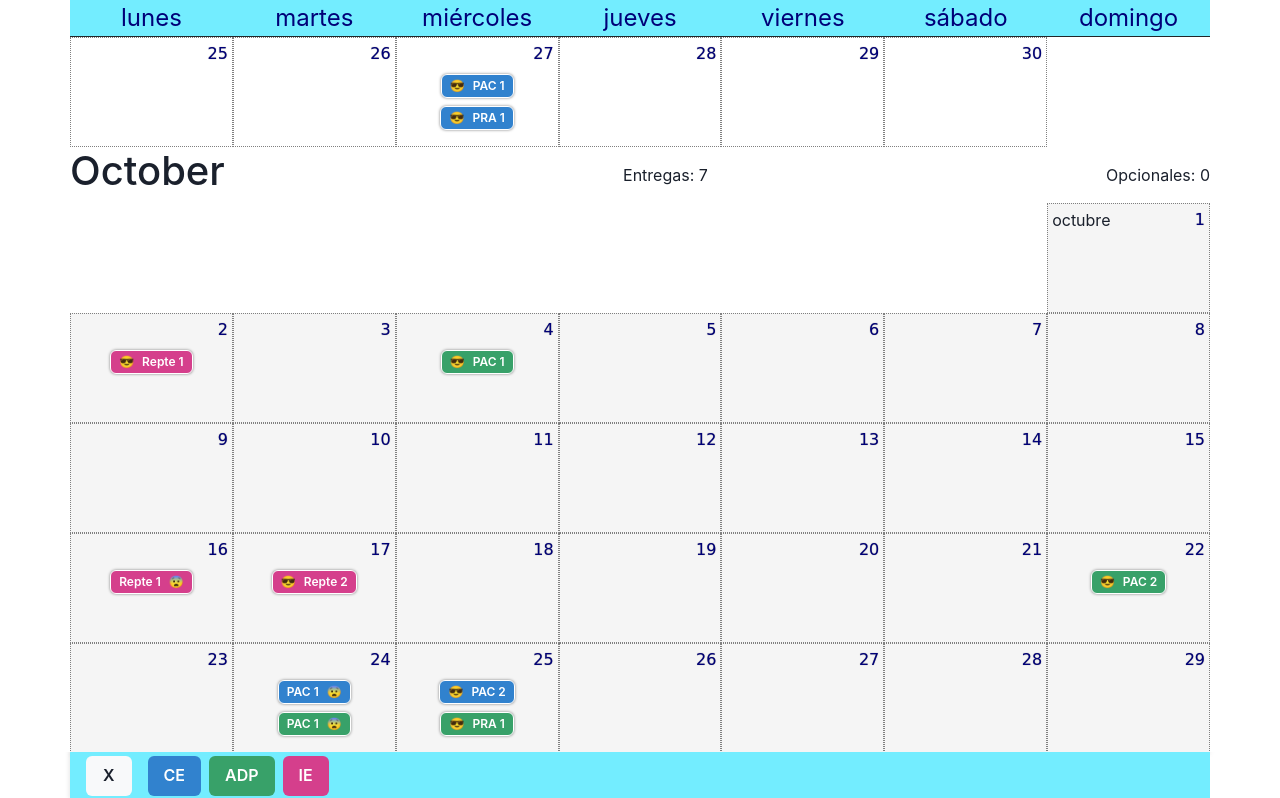
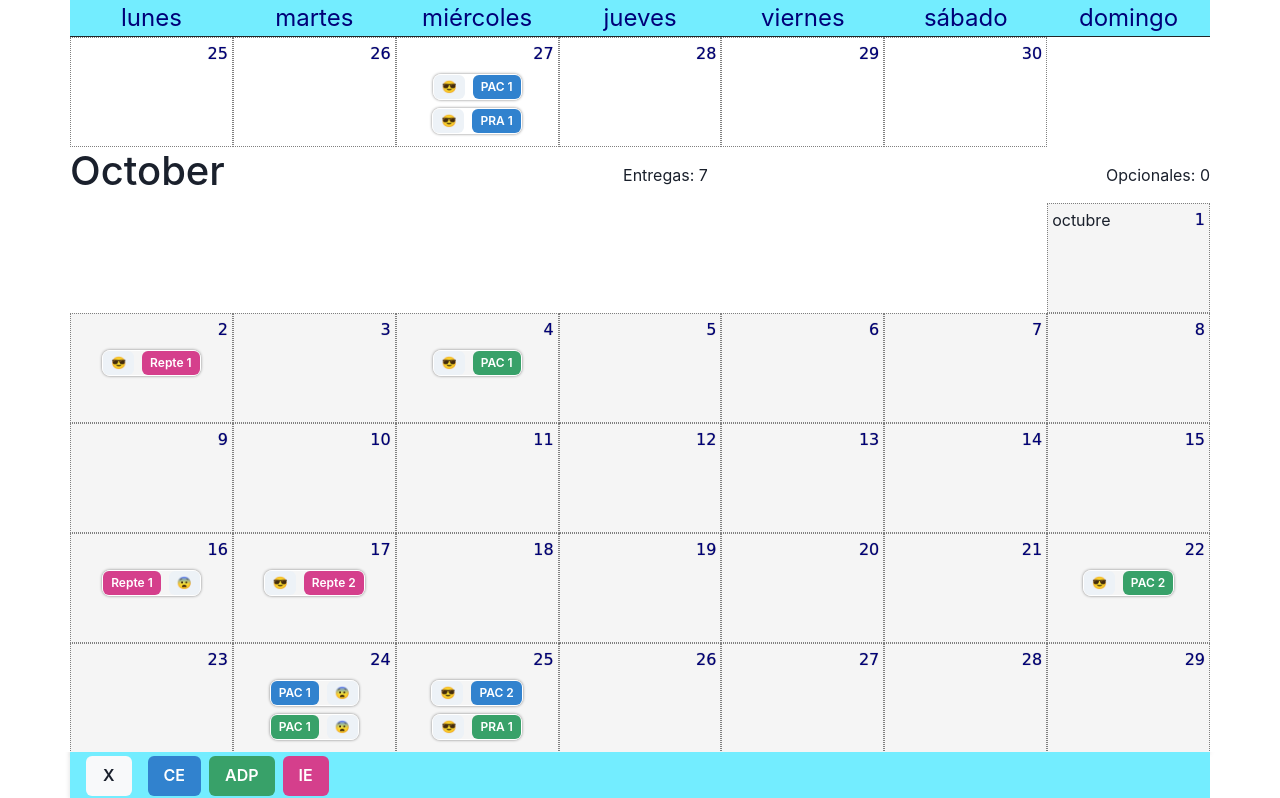
Before and after one commit to osanchezroca/uoc-scheduler, a Next.js app: page / in a window 1280 px wide. Shown: the top 798 px of the page. Built offline with nearby package versions, Linux system fonts and the light colour scheme.

Commit message:
Updated styles. from bootstrap to chakra ui Updated database.json

```diff
--- a/src/components/TaskPill.tsx
+++ b/src/components/TaskPill.tsx
@@ -1,8 +1,19 @@
 import React from 'react'
 import {encodeSomething} from '../helpers/encoding'
 import {compateTwoDates} from '../helpers/dates'
-import {Button, HStack, Text} from '@chakra-ui/react'
-
+import {
+    Button,
+    ButtonGroup,
+    HStack,
+    Popover,
+    PopoverArrow,
+    PopoverBody,
+    PopoverCloseButton,
+    PopoverContent,
+    PopoverHeader,
+    PopoverTrigger,
+    Text
+} from '@chakra-ui/react'
 
 export const TaskPill = (props: any) => {
     const {item, diaActual, today, subject} = props
@@ -18,6 +29,7 @@ export const TaskPill = (props: any) => {
         overflow: 'none',
         borderLeft: '',
         borderRight: '',
+        borderRadius: 8,
         boxShadow: '0 0 3px gray',
         border: '1px solid white'
     }
@@ -27,21 +39,63 @@ export const TaskPill = (props: any) => {
         stylePill.border = 'none'
     }
 
+    const codeId = encodeSomething(item)
 
+    const toggleAtLocalStorage = (codeId: string) => () => {
+        let started = localStorage.getItem(codeId)
+        if (started) {
+            localStorage.removeItem(codeId)
+        } else {
+            localStorage.setItem(codeId, new Date().toISOString())
+        }
+        window.location.reload()
+        console.log('saved')
+    }
+    const isToggledAtLocalStorage = localStorage.getItem(codeId)
     // if (!assignedClass) return null
-    return (
+    return (<ButtonGroup gap={0}
+            {...stylePill}>
+            {isToggledAtLocalStorage && <Popover>
+                <PopoverTrigger>
+                    <Button p={0} m={0} size={'xs'}>❔</Button>
+                </PopoverTrigger>
+                <PopoverContent>
+                    <PopoverArrow />
+                    <PopoverCloseButton />
+                    <PopoverHeader></PopoverHeader>
+                    <PopoverBody><Text
+                        m={0}>✅ {(new Date(isToggledAtLocalStorage)).toLocaleDateString()}</Text></PopoverBody>
+                </PopoverContent>
+            </Popover>
+            }
+
+
+        {hasStartedToday && <Button
+                m={0}
+                size={'xs'}>
+                <HStack justify={'space-evenly'} align={'center'}>
+                   <Text m={0}>😎</Text>
+                </HStack>
+            </Button>}
             <Button
-            id={hasStartedToday ? encodeSomething(item) : ''}
+                id={hasStartedToday ? codeId : ''}
+                m={0}
                 size={'xs'}
                 colorScheme={subject.colorScheme}
-            {...stylePill}
                 {...styleContainer}
+                onClick={toggleAtLocalStorage(codeId)}
                 title={item.task}>
                 <HStack justify={'space-evenly'} align={'center'}>
-                {hasStartedToday && <Text m={0}>😎</Text>}
                     <Text m={0}>{item.task}</Text>
-                {lastDay && <Text m={0}>😨</Text>}
                 </HStack>
             </Button>
+        {lastDay &&  <Button
+                m={0}
+                size={'xs'}>
+                <HStack justify={'space-evenly'} align={'center'}>
+                   <Text m={0}>😨</Text>
+                </HStack>
+            </Button>}
+        </ButtonGroup>
     )
 }
```
Lines whose indentation alone changed are shown as unchanged.
